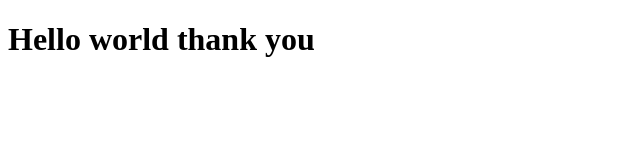
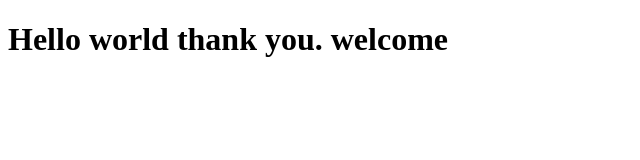
Before and after one commit to habeebcholayil/datewithgit-sample, a plain HTML site: page index.html in a window 1280 px wide. Shown: the whole page, without its empty margins (0-640 px from the left). Drawn offline with Linux system fonts and the light colour scheme.

Commit message:
index file modified

```diff
--- a/index.html
+++ b/index.html
@@ -7,6 +7,6 @@
     <title>Document</title>
 </head>
 <body>
-    <h1>Hello world thank you</h1>
+    <h1>Hello world thank you. welcome</h1>
 </body>
 </html>
```
